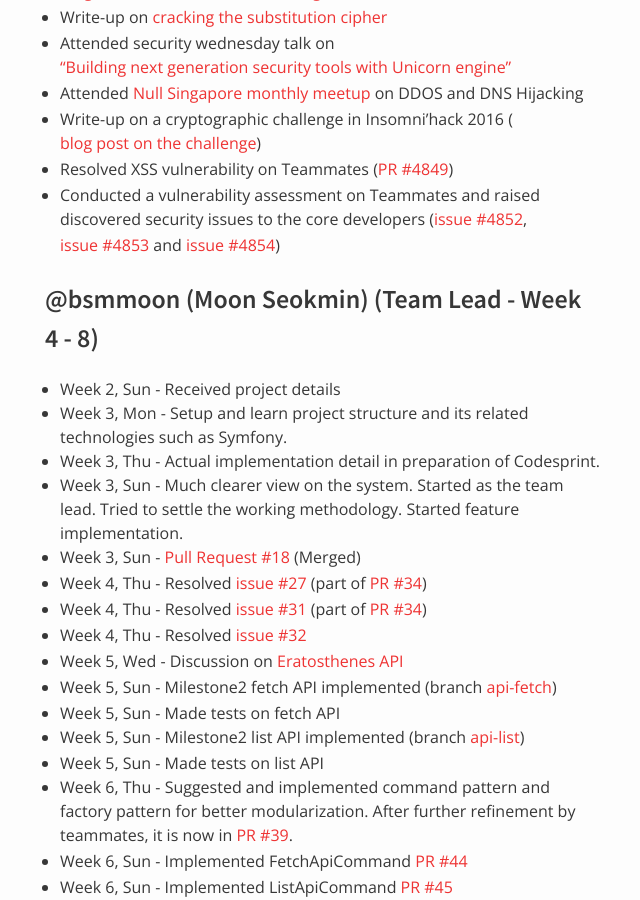
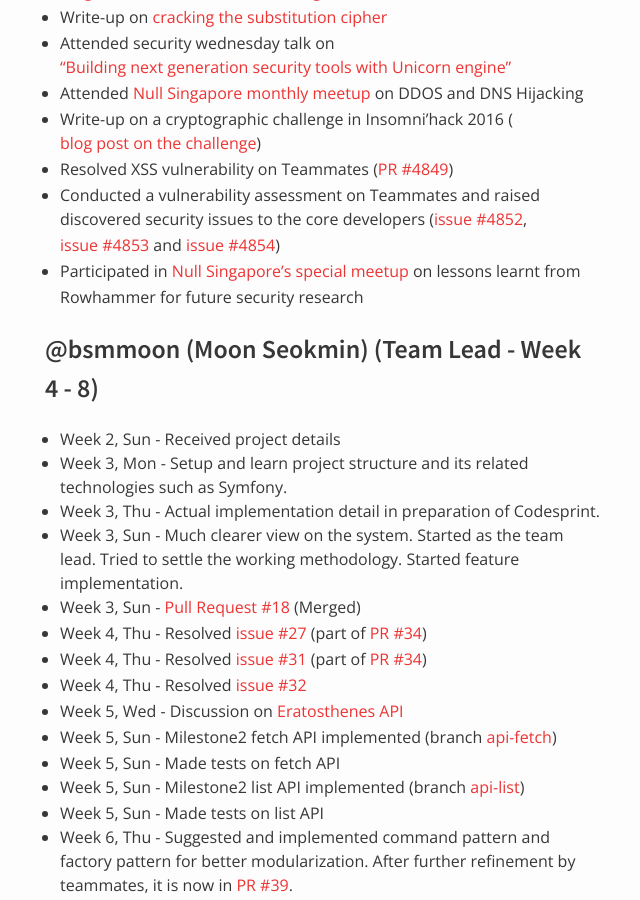
Before and after one commit to nus-oss/cs3281-AY1516S2-website, a Jekyll site: the page built from teams/codebender.md, in a window 1280 px wide and 900 px high, scrolled down 6472 px. Shown: the whole window, without its empty margins (325-965 px from the left). Built offline with Jekyll 4.4.1, drawn with Linux system fonts in a browser that asks for light colours.

Commit message:
Update KY's progress on tech expertise

```diff
--- a/teams/codebender.md
+++ b/teams/codebender.md
@@ -202,6 +202,7 @@
 * Write-up on a cryptographic challenge in Insomni'hack 2016 ([blog post on the challenge](http://cs3281-2.blogspot.com/2016/02/te-insomnihack-2016-teaser-bring-noise.html))
 * Resolved XSS vulnerability on Teammates ([PR #4849](https://github.com/TEAMMATES/teammates/pull/4849))
 * Conducted a vulnerability assessment on Teammates and raised discovered security issues to the core developers ([issue #4852](https://github.com/TEAMMATES/teammates/issues/4852), [issue #4853](https://github.com/TEAMMATES/teammates/issues/4853) and [issue #4854](https://github.com/TEAMMATES/teammates/issues/4854))
+* Participated in [Null Singapore's special meetup](http://www.meetup.com/Null-Singapore-The-Open-Security-Community/events/229196202/) on lessons learnt from Rowhammer for future security research
 
 ### @bsmmoon (Moon Seokmin) (Team Lead - Week 4 - 8)
 * Week 2, Sun - Received project details
```
